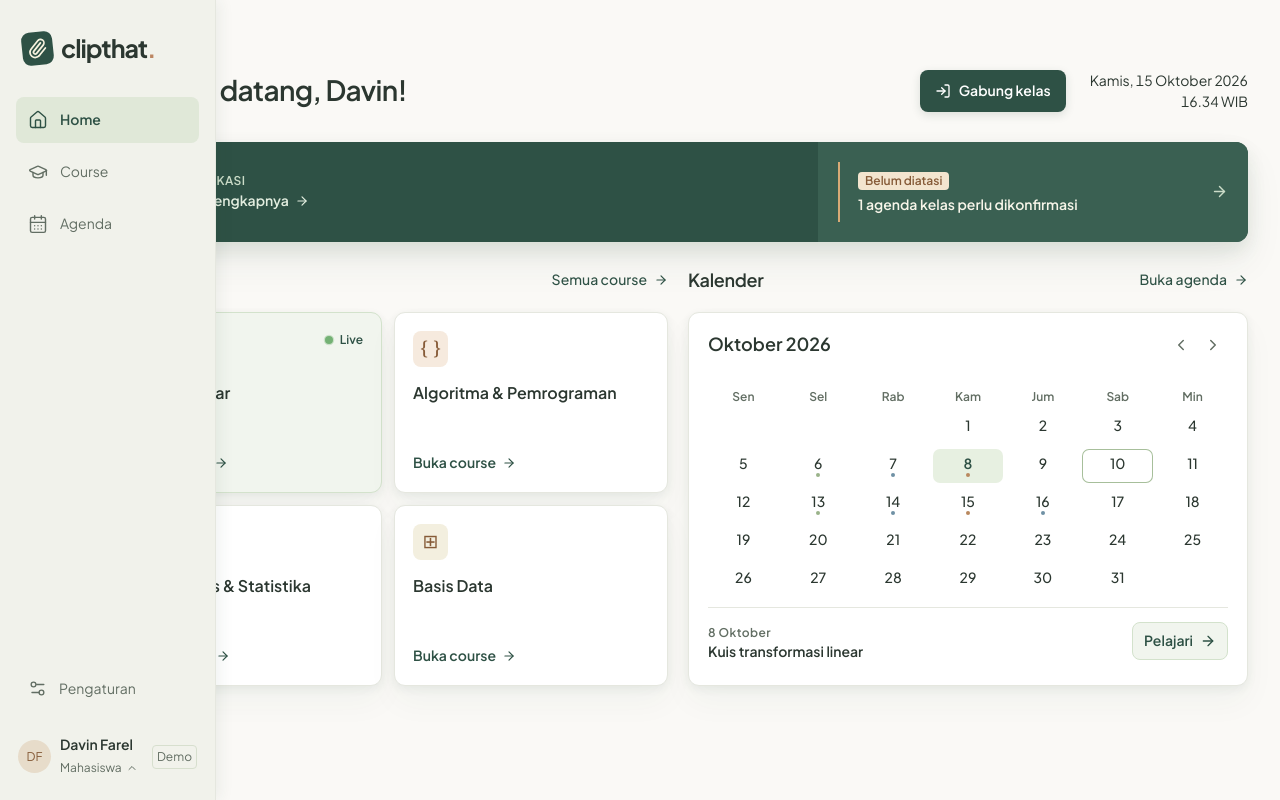
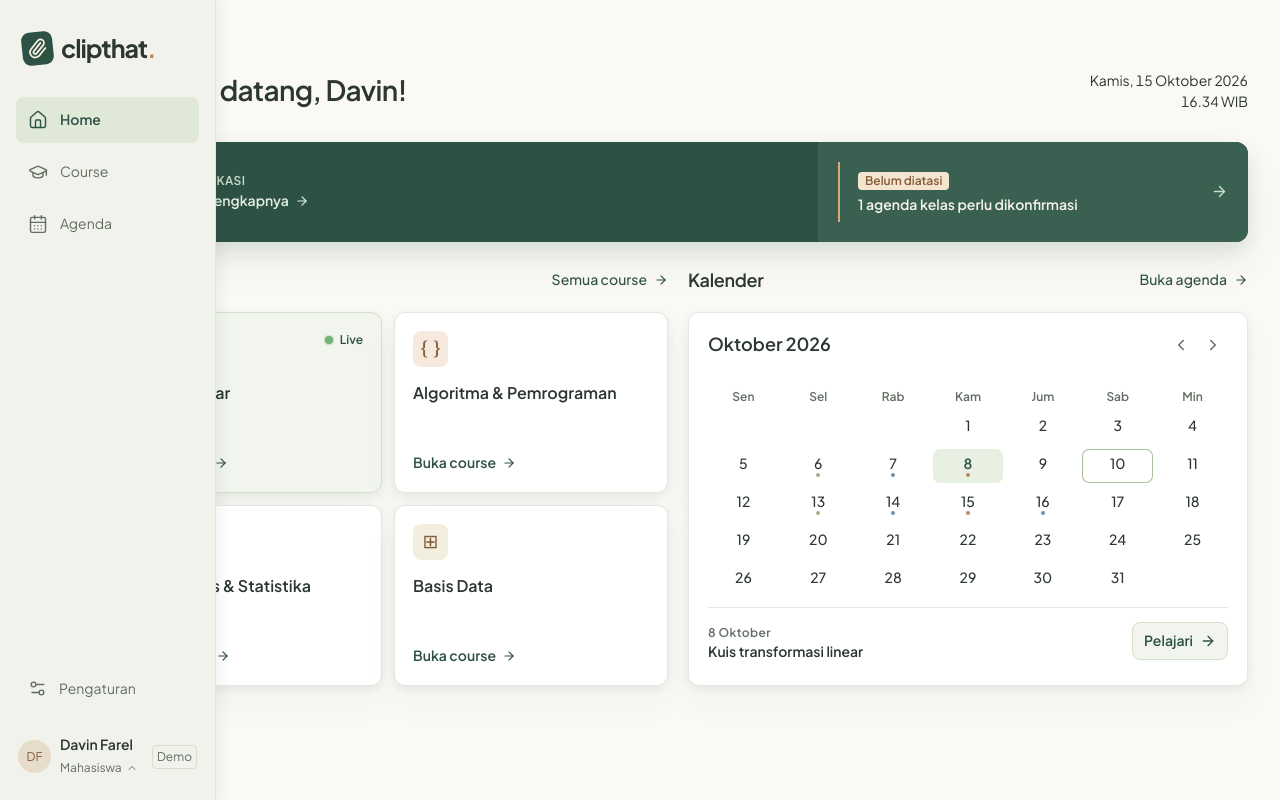
Before and after one commit to davchristian/ClipThat, a Next.js app in the folder Frontend/: page / in a window 1280 px wide. Built offline with nearby package versions, Linux system fonts and the light colour scheme.

Commit message:
fix: remove usulan dari kelas

```diff
--- a/Frontend/src/app/classes/components/course-content.tsx
+++ b/Frontend/src/app/classes/components/course-content.tsx
@@ -75,7 +75,7 @@ export function CoursesView({ courseId }: { courseId?: string }) {
       />
       <PageHeading
         title={course?.name || "Course"}
-        action={<SessionEntry courseId={course?.id} />}
+        action={lecturer ? <SessionEntry courseId={course?.id} /> : undefined}
       />
       {!course && (
         <div className="course-grid">
--- a/Frontend/src/app/page.tsx
+++ b/Frontend/src/app/page.tsx
@@ -47,7 +47,7 @@ export default function Home() {
     <div className="home-page">
       <Breadcrumbs items={[]} />
       <PageHeading
-        action={<SessionEntry />}
+        action={lecturer ? <SessionEntry /> : undefined}
         title={
           data.profile
             ? `Selamat datang, ${data.profile.name.split(" ")[0]}!`
```
